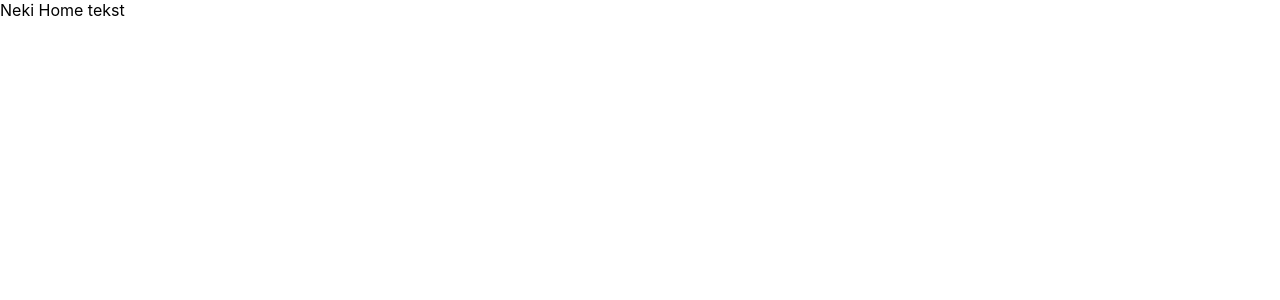
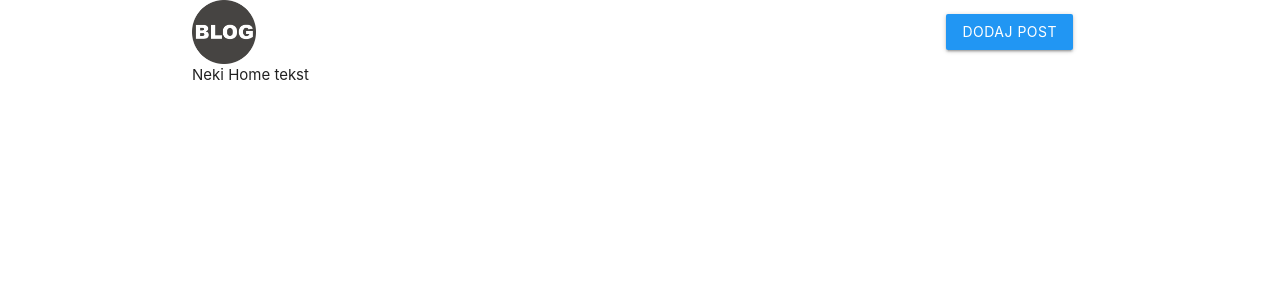
Before and after one commit to LukaKrsmanovic/React-Homework-1, a React (Create React App) app in the folder Blog/blog/: page / in a window 1280 px wide. Shown: the top 300 px of the page. Built offline with nearby package versions, Linux system fonts and the light colour scheme.

Commit message:
Added navigation bar

```diff
--- a/Blog/blog/public/index.html
+++ b/Blog/blog/public/index.html
@@ -24,6 +24,11 @@
       work correctly both with client-side routing and a non-root public URL.
       Learn how to configure a non-root public URL by running `npm run build`.
     -->
+    <!-- Compiled and minified CSS for materialize ui -->
+    <link
+      rel="stylesheet"
+      href="https://cdnjs.cloudflare.com/ajax/libs/materialize/1.0.0/css/materialize.min.css"
+    />
     <title>React App</title>
   </head>
   <body>
--- a/Blog/blog/src/App.js
+++ b/Blog/blog/src/App.js
@@ -1,4 +1,5 @@
 import React from "react";
+import NavBar from "./components/NavBar";
 import { BrowserRouter, Route } from "react-router-dom";
 import Home from "./components/Home";
 import Post from "./components/Post";
@@ -9,9 +10,12 @@ class App extends React.Component {
     return (
       <div>
         <BrowserRouter>
-          <Route exact path="/" component={Home}></Route>
-          <Route path="/post" component={Post}></Route>
-          <Route path="/add-post" component={AddPost}></Route>
+          <NavBar></NavBar>
+          <div className="container">
+            <Route exact path="/" component={Home}></Route>
+            <Route path="/post" component={Post}></Route>
+            <Route path="/add-post" component={AddPost}></Route>
+          </div>
         </BrowserRouter>
       </div>
     );
--- /dev/null
+++ b/Blog/blog/src/components/NavBar.js
@@ -0,0 +1,25 @@
+import React from "react";
+import { Link } from "react-router-dom";
+
+const NavBar = () => {
+  return (
+    <nav className="white z-depth-0">
+      <div className="nav-wrapper container">
+        <Link to="/" className="brand-logo">
+          <div style={({ backgroundColor: "red" }, { width: "64px" })}>
+            <img src="./images/blog-logo.png" alt="logo" width="100%" />
+          </div>
+        </Link>
+        <ul id="nav-mobile" className="right hide-on-med-and-down">
+          <li>
+            <Link to="/add-post" className="waves-effect waves-light blue btn">
+              Dodaj post
+            </Link>
+          </li>
+        </ul>
+      </div>
+    </nav>
+  );
+};
+
+export default NavBar;
```
Also changed, not shown: Blog/blog/public/images/blog-logo.png (added).
